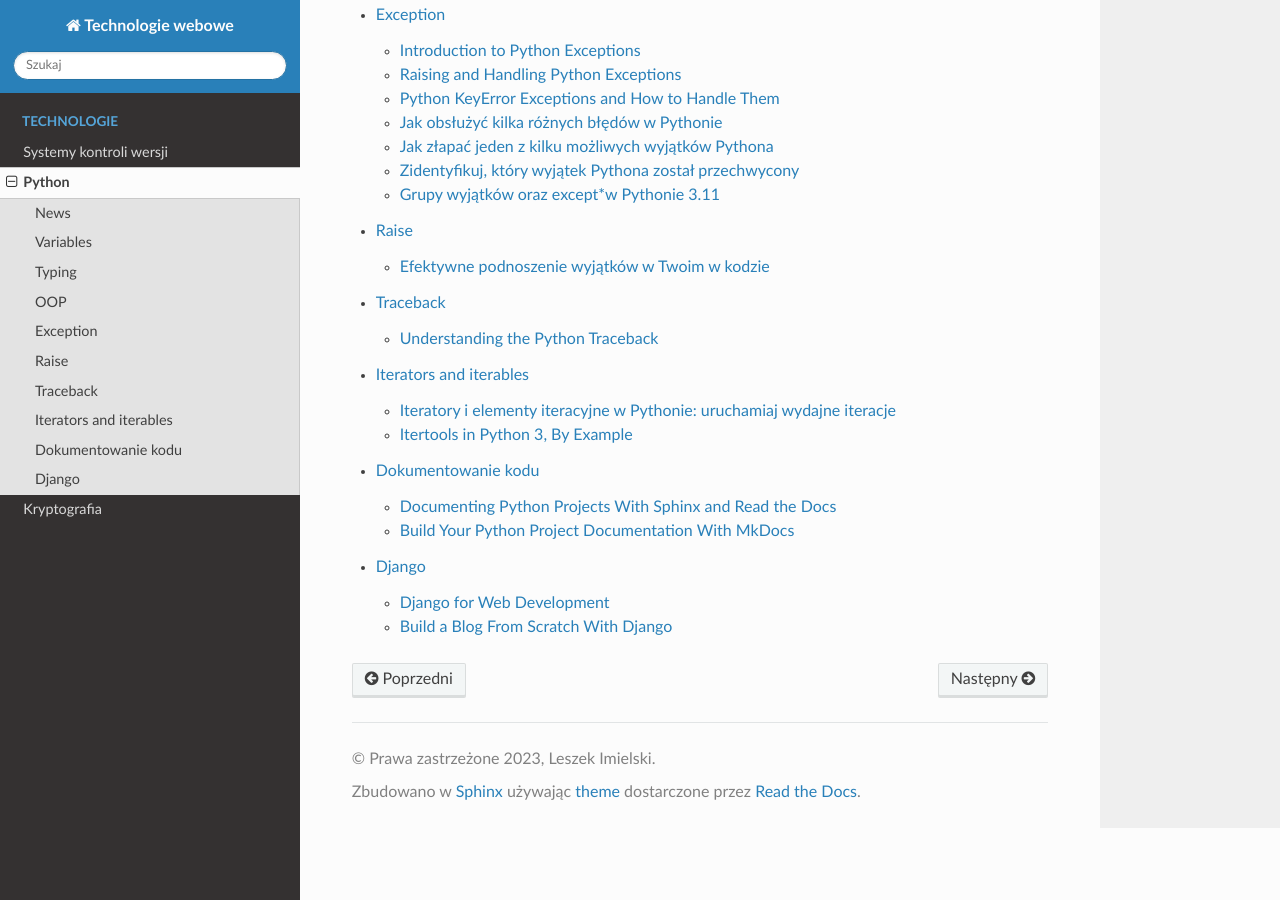
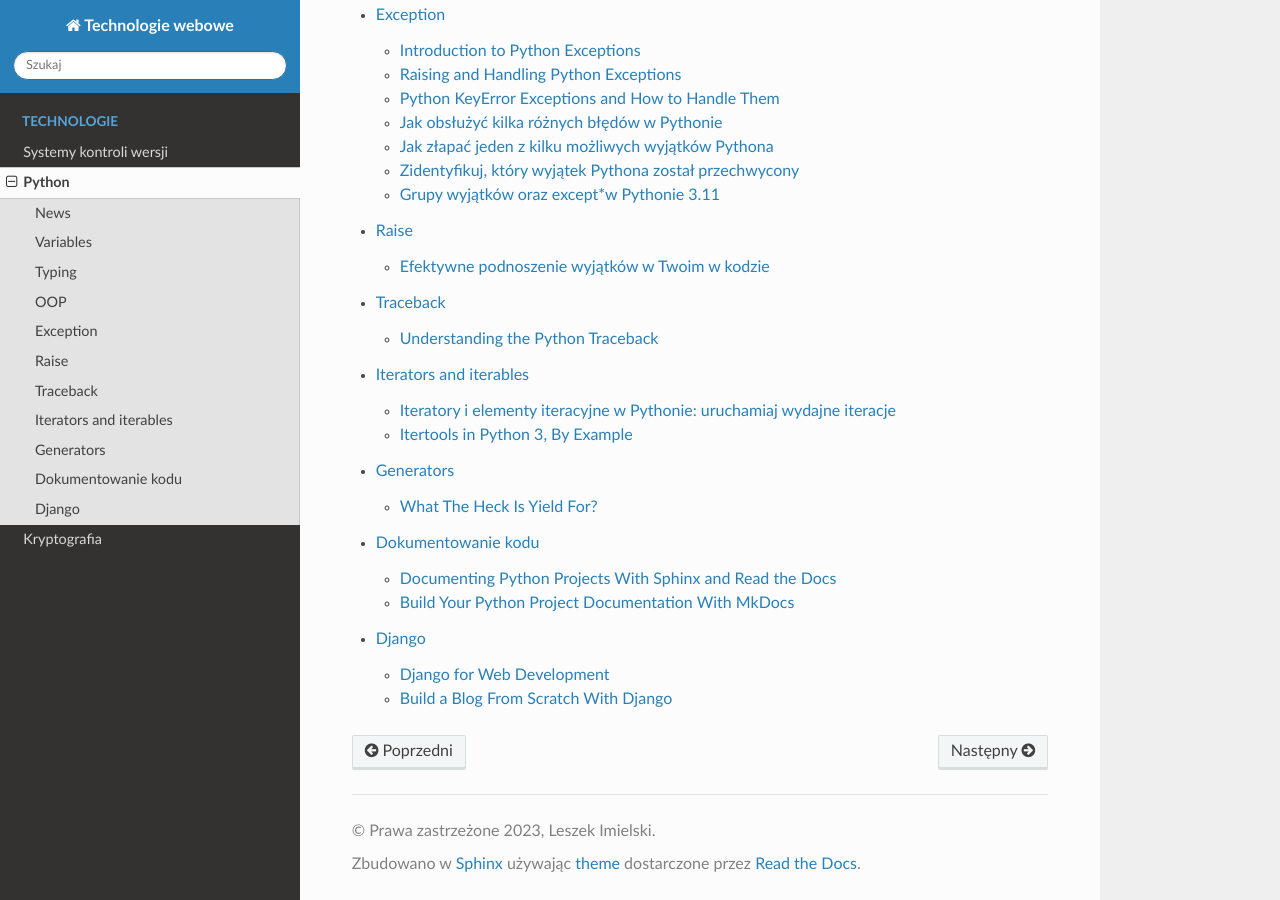
Before and after one commit to limielski/UsingSphinx, a Sphinx documentation site: the page built from docs/source/python/index.rst, in a window 1280 px wide and 900 px high, scrolled down 565 px. Built offline with Sphinx 7.4.7 and the Read the Docs theme 2.0.0, drawn with Linux system fonts in a browser that asks for light colours.

Commit message:
add generators

```diff
--- /dev/null
+++ b/docs/source/python/generators/generators0-0.rst
@@ -0,0 +1,4 @@
+What The Heck Is Yield For?
+===========================
+
+https://pybit.es/articles/what-the-heck-is-yield-for/
--- a/docs/source/python/index.rst
+++ b/docs/source/python/index.rst
@@ -12,5 +12,6 @@ Python
    raise/index
    traceback/index
    Iterators-and-Iterables/index
+   generators/index
    docCode/index
    django/index
```
Also changed, not shown: docs/source/python/generators/index.rst (added, +7 -0 lines).
